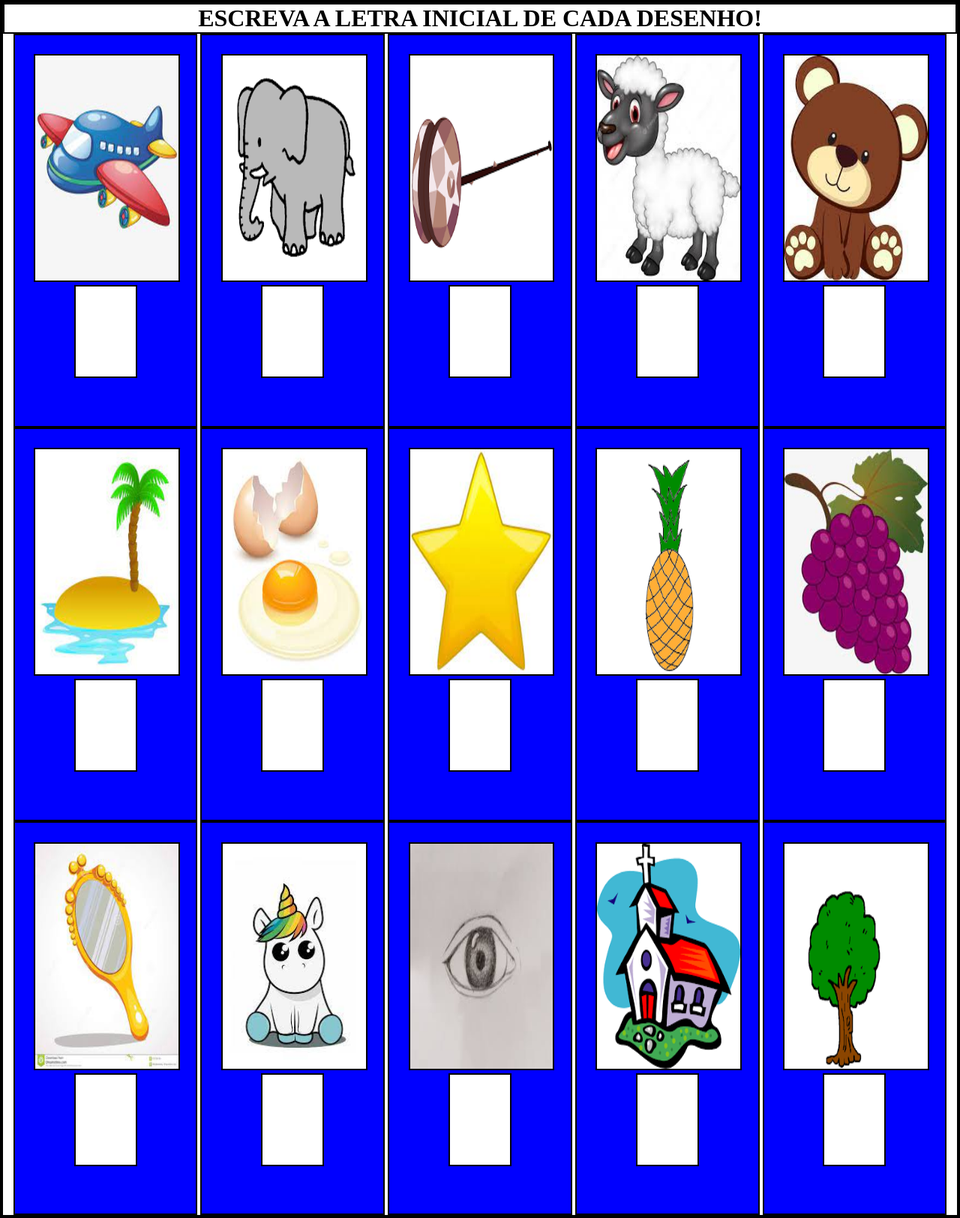
After one commit to victorfalkao/aprender, a PHP site: page /vogais/vogais2.php in a window 1280 px wide. The commit adds this page. Shown: the whole page at 75% size. Run offline with PHP 8.4, Linux system fonts and the light colour scheme.

Commit message:
vogais 2

```diff
--- a/style.css
+++ b/style.css
@@ -2,12 +2,10 @@
     margin: 0;
     padding: 0;
     text-align: center;
+    border: solid 2px;
 }
 
-button{
-    background-color: white;
-}
-
+/*VOGAIS 1*/
 .baloens{
     position: absolute;
     width: 80px;
@@ -23,3 +21,21 @@ button{
 .rela{
     position: relative;
 }
+
+/* VOGAIS 2*/
+
+.vogais2_div{
+    width: 15%;
+    height: 100%;
+    padding: 2% 2% 5% 2%;
+    border: solid 2px;
+    background-color: blue;
+    display: inline-block;
+}
+
+.text_vogais2{
+    width: 80px;
+    height: 120px;
+    font-size: 100px;
+    text-transform: uppercase;
+}
--- /dev/null
+++ b/vogais/vogais2.php
@@ -0,0 +1,106 @@
+<!DOCTYPE html>
+
+<html>
+    <head>
+        <meta charset="UTF-8">
+        <title></title>
+        <link rel="stylesheet" href="../style.css">
+
+        <script type="text/javascript">
+            function corrigir(identidade,resposta,gabarito){
+
+                if(gabarito.toUpperCase() !== resposta.toUpperCase()){
+                    document.getElementById(identidade).value="";
+                    alert("OPS!!! TENTE MAIS UMA VEZ");
+                }else{
+                        identidade++;
+                        var lista = document.querySelectorAll("input");
+                            if(identidade===lista.length){
+                                alert("MEUS PARABENS, VOCÊ CONCLUIU ESSA TAREFA");
+                            }else{
+                                document.getElementById(identidade).focus();
+                        }
+
+                }
+            }
+        </script>
+    </head>
+    <body>
+        <h1>ESCREVA A LETRA INICIAL DE CADA DESENHO!</h1>
+
+        <div class="vogais2_div">
+            <img style="height: 300px; max-width: 100%" src="../img/aviao.jpg" alt="avião"/>
+            <input class="text_vogais2" type="text" name="a" id="0" value="" onkeyup="corrigir(this.id,this.value,this.name)">
+        </div>
+
+        <div class="vogais2_div">
+            <img style="height: 300px; max-width: 100%"  src="../img/elefante.png" alt="elefanteS"/>
+            <input class="text_vogais2" type="text" name="e" id="1" value="" onkeyup="corrigir(this.id,this.value,this.name)">
+        </div>
+
+        <div class="vogais2_div">
+            <img style="height: 300px; max-width: 100%"  src="../img/ioio.png" alt="io-io"/>
+            <input class="text_vogais2" type="text" name="i" id="2" value="" onkeyup="corrigir(this.id,this.value,this.name)">
+        </div>
+
+        <div class="vogais2_div">
+            <img style="height: 300px; max-width: 100%"  src="../img/ovelha.jpg" alt="ovelha"/>
+            <input class="text_vogais2" type="text" name="o" id="3" value="" onkeyup="corrigir(this.id,this.value,this.name)">
+        </div>
+
+        <div class="vogais2_div">
+            <img style="height: 300px; max-width: 100%"  src="../img/urso.jpg" alt="elefante"/>
+            <input class="text_vogais2" type="text" name="u" id="4" value="" onkeyup="corrigir(this.id,this.value,this.name)">
+        </div>
+
+        <div class="vogais2_div">
+            <img style="height: 300px; max-width: 100%"  src="../img/ilha.jpg" alt="ilha"/>
+            <input class="text_vogais2" type="text" name="i" id="5" value="" onkeyup="corrigir(this.id,this.value,this.name)">
+        </div>
+
+        <div class="vogais2_div">
+            <img style="height: 300px; max-width: 100%"  src="../img/ovo.jpg" alt="ovo"/>
+            <input class="text_vogais2" type="text" name="o" id="6" value="" onkeyup="corrigir(this.id,this.value,this.name)">
+        </div>
+
+        <div class="vogais2_div">
+            <img style="height: 300px; max-width: 100%"  src="../img/estrela.jpg" alt="estrela"/>
+            <input class="text_vogais2" type="text" name="e" id="7" value="" onkeyup="corrigir(this.id,this.value,this.name)">
+        </div>
+
+        <div class="vogais2_div">
+            <img style="height: 300px; max-width: 100%"  src="../img/abacaxi.png" alt="abacaxi"/>
+            <input class="text_vogais2" type="text" name="a" id="8" value="" onkeyup="corrigir(this.id,this.value,this.name)">
+        </div>
+
+        <div class="vogais2_div">
+            <img style="height: 300px; max-width: 100%"  src="../img/uva.jpg" alt="uva"/>
+            <input class="text_vogais2" type="text" name="u" id="9" value="" onkeyup="corrigir(this.id,this.value,this.name)">
+        </div>
+
+        <div class="vogais2_div">
+            <img style="height: 300px; max-width: 100%"  src="../img/espelho.jpg" alt="espelho"/>
+            <input class="text_vogais2" type="text" name="e" id="10" value="" onkeyup="corrigir(this.id,this.value,this.name)">
+        </div>
+
+        <div class="vogais2_div">
+            <img style="height: 300px; max-width: 100%"  src="../img/unicornio.jpg" alt="unicornio"/>
+            <input class="text_vogais2" type="text" name="u" id="11" value="" onkeyup="corrigir(this.id,this.value,this.name)">
+        </div>
+
+        <div class="vogais2_div">
+            <img style="height: 300px; max-width: 100%"  src="../img/olho.jpg" alt="olho"/>
+            <input class="text_vogais2" type="text" name="o" id="12" value="" onkeyup="corrigir(this.id,this.value,this.name)">
+        </div>
+
+        <div class="vogais2_div">
+            <img style="height: 300px; max-width: 100%"  src="../img/igreja.png" alt="igreja"/>
+            <input class="text_vogais2" type="text" name=i id="13" value="" onkeyup="corrigir(this.id,this.value,this.name)">
+        </div>
+
+        <div class="vogais2_div">
+            <img style="height: 300px; max-width: 100%"  src="../img/arvore.png" alt="árvore"/>
+            <input class="text_vogais2" type="text" name="a" id="14" value="" onkeyup="corrigir(this.id,this.value,this.name)">
+        </div>
+    </body>
+</html>
```
Also changed, not shown: vogais/vogais1.php (+14 -19 lines), img/abacaxi.png (added), img/arvore.png (added), img/aviao.jpg (added), img/elefante.png (added), img/espelho.jpg (added), img/estrela.jpg (added), img/igreja.png (added), img/ilha.jpg (added), img/ioio.png (added), img/olho.jpg (added), img/ovelha.jpg (added), img/ovo.jpg (added), img/unicornio.jpg (added), 2 more files.
